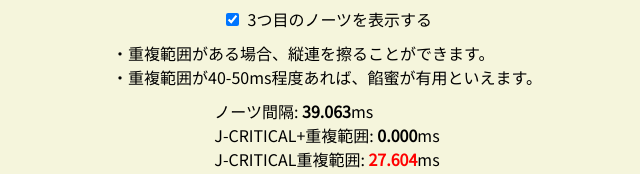
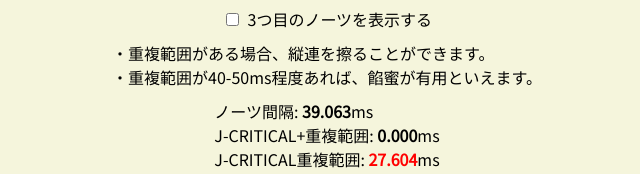
Before and after one commit to Qman11010101/anmitsu_simulator, a plain HTML site: page index.html in a window 1280 px wide. Shown: the part 201-375 px from the top of the page, 313-953 px from the left. Drawn offline with Linux system fonts and the light colour scheme.

Commit message:
デフォルト3つ目非表示

```diff
--- a/index.html
+++ b/index.html
@@ -37,7 +37,7 @@
         </section>
         <section class="checkbox-section">
             <label>
-                <input type="checkbox" id="show-third-note" checked>
+                <input type="checkbox" id="show-third-note">
                 3つ目のノーツを表示する
             </label>
         </section>
```
